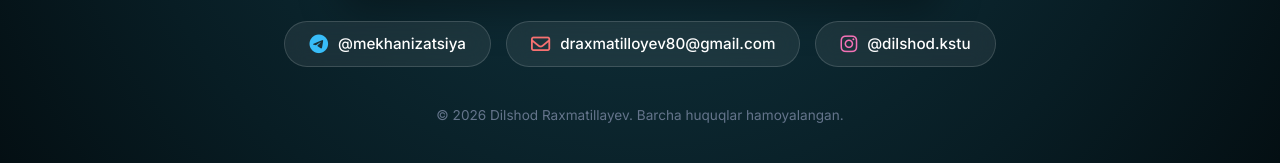
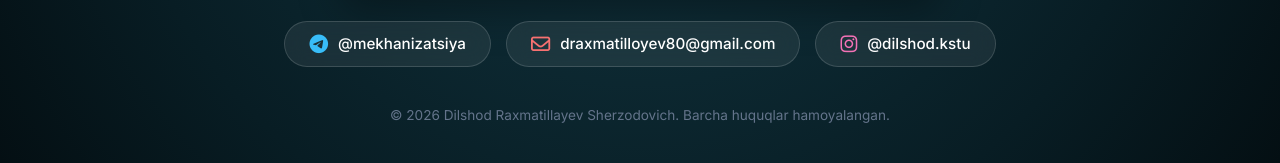
Before and after one commit to xlemann0/dilshod_site, a Flask app: page / in a window 1280 px wide. Shown: the part 684-847 px from the top of the page. Run offline with Flask 3, Linux system fonts and the light colour scheme.

Commit message:
Update footer text with new author name

```diff
--- a/templates/index.html
+++ b/templates/index.html
@@ -426,7 +426,7 @@
         </div>
 
         <!-- Pastki mualliflik yozuvi -->
-        <p class="footer-text">© 2026 Dilshod Raxmatillayev. Barcha huquqlar hamoyalangan.</p>
+        <p class="footer-text">© 2026 Dilshod Raxmatillayev Sherzodovich. Barcha huquqlar hamoyalangan.</p>
     </div>
 
 </body>
```
